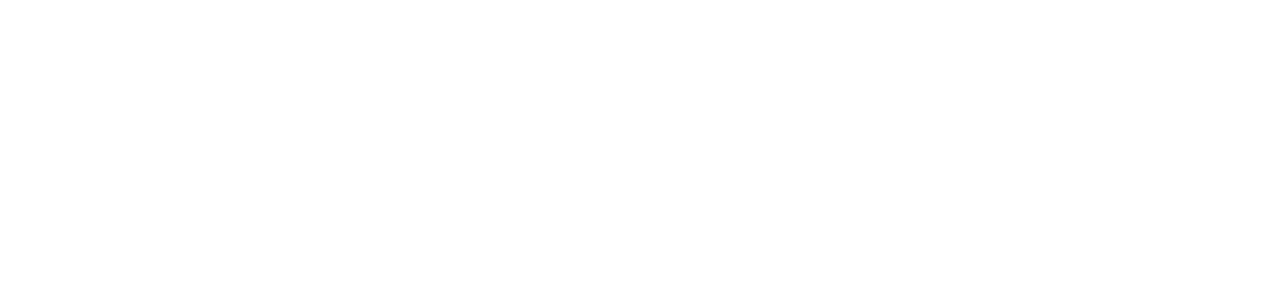
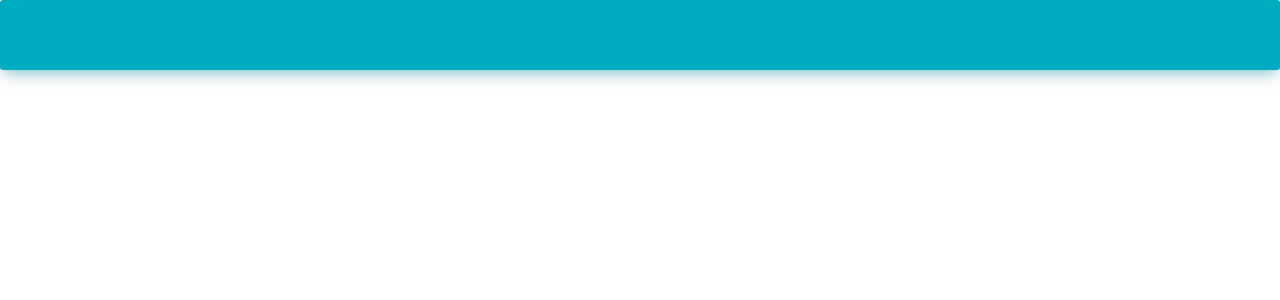
Before and after one commit to ChristopherBeltran/stash-app-client, a React (Create React App) app: page / in a window 1280 px wide. Shown: the top 300 px of the page. Built offline with nearby package versions, Linux system fonts and the light colour scheme.

Commit message:
Adding navbar component

```diff
--- a/src/App.js
+++ b/src/App.js
@@ -1,17 +1,20 @@
 import React from 'react';
-import logo from './logo.svg';
 import './App.css';
 import SignupPage from './app_components/Signup.js'
 import { Route, Switch, withRouter } from 'react-router-dom'
 import LoginPage from './app_components/Login.js'
+import NavBar from './app_components/Navbar.js'
 
 class App extends React.Component {
 
   render(){
   return (
     <div className="App">
+    <NavBar></NavBar>
+    <Switch>
     <Route exact path='/signup' render={({history})=><SignupPage history={history}/>}/>
     <Route exact path='/login' render={({history})=><LoginPage history={history}/>}/>
+    </Switch>
     </div>
   );
   }
--- a/src/app_components/Login.js
+++ b/src/app_components/Login.js
@@ -94,7 +94,7 @@ class LoginPage extends React.Component {
                       />
                     </CardBody>
                     <CardFooter className={classes.cardFooter}>
-                      <Button simple color="primary" size="lg">
+                      <Button default color="primary" size="lg">
                         Submit
                       </Button>
                     </CardFooter>
--- /dev/null
+++ b/src/app_components/Navbar.js
@@ -0,0 +1,19 @@
+import React from "react";
+import Header from "components/Header/Header.jsx"
+import HeaderLinks from "components/Header/HeaderLinks.jsx"
+import Button from "components/CustomButtons/Button.jsx";
+import Typography from '@material-ui/core/Typography';
+
+const NavBar = () => {
+
+        return(
+            <div>
+                <Header position="static" color="info" >
+                <h1>Stash App</h1>
+                </Header>
+            </div>
+        )
+
+}
+
+export default NavBar;
--- a/src/app_components/Signup.js
+++ b/src/app_components/Signup.js
@@ -128,7 +128,7 @@ class SignupPage extends React.Component {
                       />
                     </CardBody>
                     <CardFooter className={classes.cardFooter}>
-                      <Button simple color="primary" size="lg">
+                      <Button default color="primary" size="lg">
                         Get started
                       </Button>
                     </CardFooter>
```
Also changed, not shown: src/app_components/Home.js (added, +14 -0 lines).
